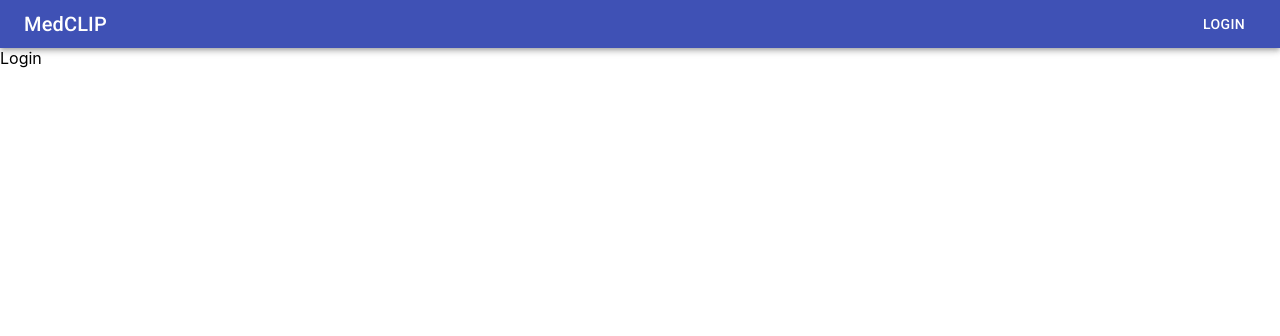
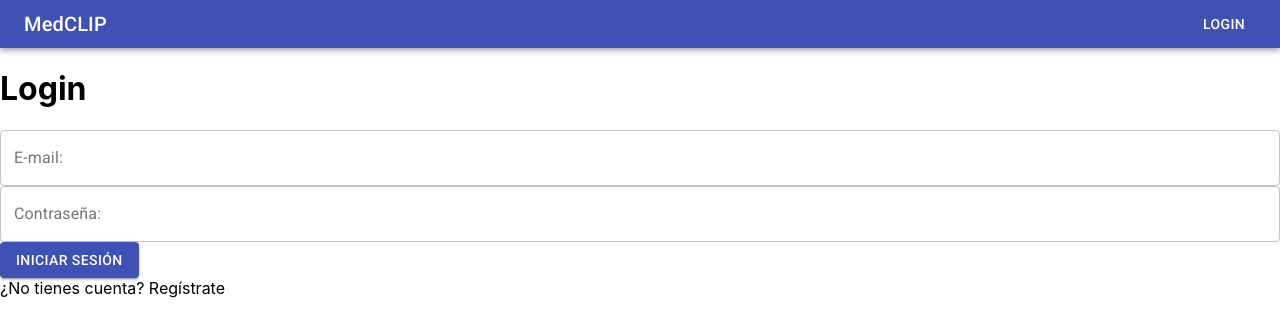
Before and after one commit to KevinTMtz/MedCLIP, a React (Create React App) app: page /login in a window 1280 px wide. Shown: the top 336 px of the page. Built offline with nearby package versions, Linux system fonts and the light colour scheme.

Commit message:
Create login page and auth form component

```diff
--- /dev/null
+++ b/src/components/auth/AuthForm.tsx
@@ -0,0 +1,89 @@
+import React from 'react';
+import { Button, TextField } from '@material-ui/core';
+import { useHistory } from 'react-router';
+
+//TODO: De-comment after merging Kevin's branch with the style's file
+//import { styles } from '../../styles';
+/*
+const authFormStyles = makeStyles((theme: Theme) => {
+  createStyles({
+    displayRows: {
+      display: 'flex',
+      flexDirection: 'column',
+      '& > *': {
+        marginBottom: theme.spacing(3),
+      },
+    },
+    inputLabel: {
+      display: 'flex',
+      backgroundColor: 'red',
+    },
+  });
+});*/
+
+interface LoginFormProps {
+  title: string;
+  type: 'login' | 'register';
+  email: string | undefined;
+  setEmail: React.Dispatch<React.SetStateAction<string | undefined>>;
+  password: string | undefined;
+  setPassword: React.Dispatch<React.SetStateAction<string | undefined>>;
+}
+
+interface RegisterFormProps extends LoginFormProps {
+  name: string | undefined;
+  setName: React.Dispatch<React.SetStateAction<string | undefined>>;
+  confirmation: string | undefined;
+  setConfirmation?: React.Dispatch<React.SetStateAction<string | undefined>>;
+}
+
+const AuthForm: React.FC<LoginFormProps | RegisterFormProps> = (
+  props: LoginFormProps | RegisterFormProps
+) => {
+  //const classesAuthForm = authFormStyles();
+  //TODO: De-comment after merging Kevin's branch with the style's file
+  //const classes = styles();
+  const history = useHistory();
+  return (
+    <div>
+      <header>
+        <h1>{props.title}</h1>
+        <form style={{ display: 'flex', flexDirection: 'column' }}>
+          {props.type === 'register' && (
+            <TextField variant="outlined" label="Nombre:" />
+          )}
+          <TextField variant="outlined" label="E-mail:" />
+          <TextField variant="outlined" label="Contraseña:" />
+          {props.type === 'register' && (
+            <TextField variant="outlined" label="Confirmar contraseña:" />
+          )}
+        </form>
+        <div>
+          {props.type === 'login' ? (
+            <>
+              <Button variant="contained" color="primary">
+                Iniciar sesión
+              </Button>
+              <div onClick={() => history.push('/register')}>
+                ¿No tienes cuenta? Regístrate
+              </div>
+            </>
+          ) : (
+            <>
+              <Button
+                variant="contained"
+                color="primary"
+                onClick={() => history.push('/homepage')}
+              >
+                Registrarse
+              </Button>
+              <div>¿Ya tienes cuenta? Inicia sesión</div>
+            </>
+          )}
+        </div>
+      </header>
+    </div>
+  );
+};
+
+export default AuthForm;
--- /dev/null
+++ b/src/containers/auth/Loginpage.tsx
@@ -0,0 +1,22 @@
+import React, { useState } from 'react';
+
+import AuthForm from '../../components/auth/AuthForm';
+
+const Loginpage: React.FC = () => {
+  const [email, setEmail] = useState<string>();
+  const [password, setPassword] = useState<string>();
+  return (
+    <div>
+      <AuthForm
+        title="Login"
+        type="login"
+        email={email}
+        setEmail={setEmail}
+        password={password}
+        setPassword={setPassword}
+      />
+    </div>
+  );
+};
+
+export default Loginpage;
--- a/src/index.tsx
+++ b/src/index.tsx
@@ -7,6 +7,7 @@ import App from './App';
 import './styles/index.css';
 import Homepage from './containers/Homepage';
 import Landingpage from './containers/Landingpage';
+import Loginpage from './containers/auth/Loginpage';
 
 ReactDOM.render(
   <React.StrictMode>
@@ -17,7 +18,10 @@ ReactDOM.render(
           <Homepage />
         </Route>
         <Route exact path="/login">
-          <div>Login</div>
+          <Loginpage />
+        </Route>
+        <Route exact path="/register">
+          <div>Register</div>
         </Route>
         <Route exact path="/">
           <Landingpage />
```
